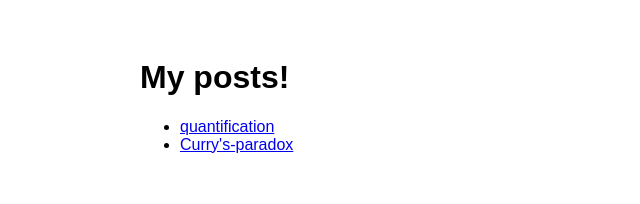
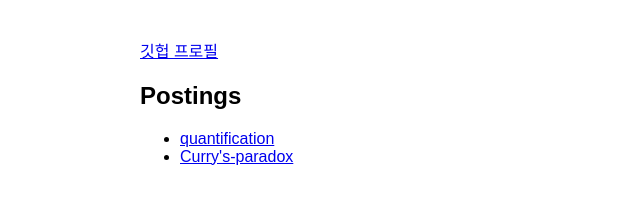
Before and after one commit to damhiya/damhiya.github.io, a plain HTML site: page docs/index.html in a window 1280 px wide. Shown: the whole page, without its empty margins (0-640 px from the left). Drawn offline with Linux system fonts and the light colour scheme.

Commit message:
add github profile

```diff
--- a/docs/index.html
+++ b/docs/index.html
@@ -2,7 +2,8 @@
 <html><head><link rel="stylesheet" href="/css/main.css">
 <title> damhiya's blog</title>
 </head>
-<body><div class="page-wrapper"><h1> My posts!</h1>
+<body><div class="page-wrapper"><a href="https://github.com/damhiya"> 깃헙 프로필</a>
+<h2> Postings</h2>
 <ul><li><a href="/posts/quantification.html"> quantification</a>
 </li>
 <li><a href="/posts/Curry&#39;s-paradox.html"> Curry&#39;s-paradox</a>
```
Also changed, not shown: 1 other file.
